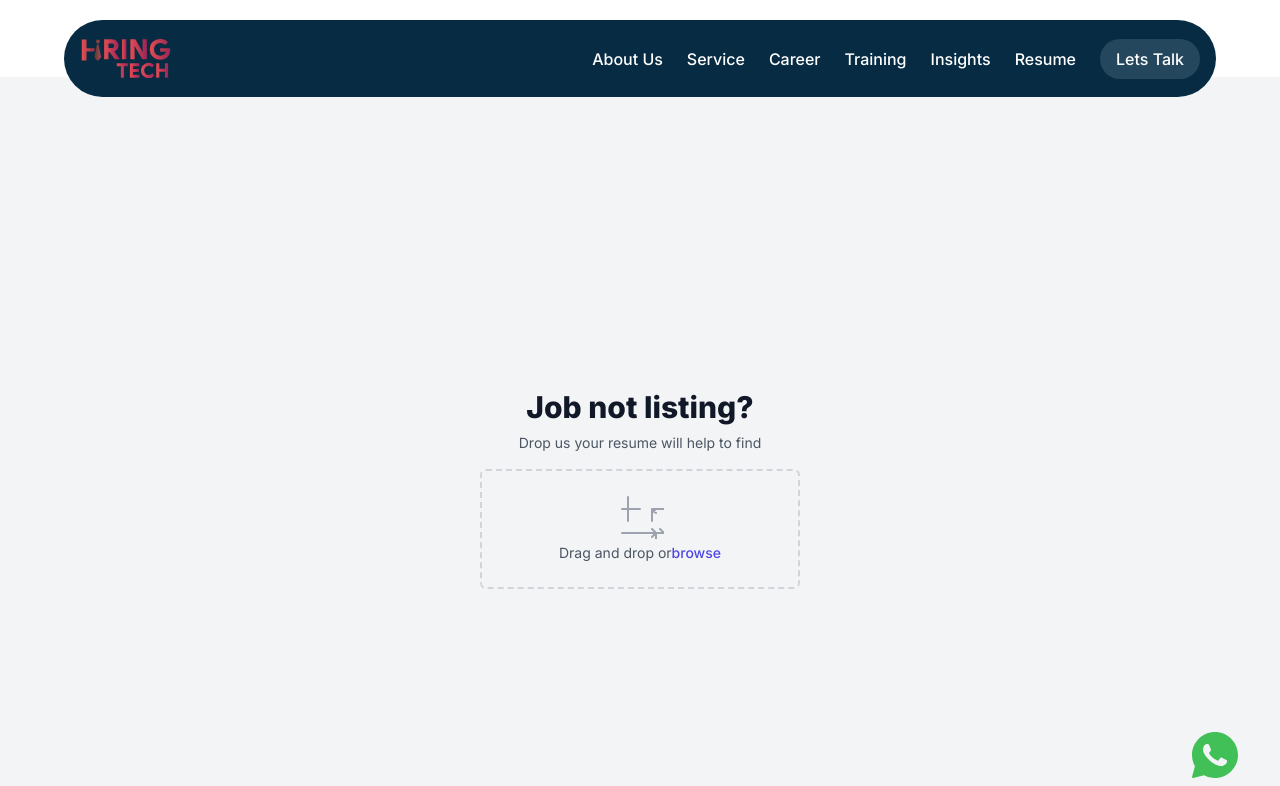
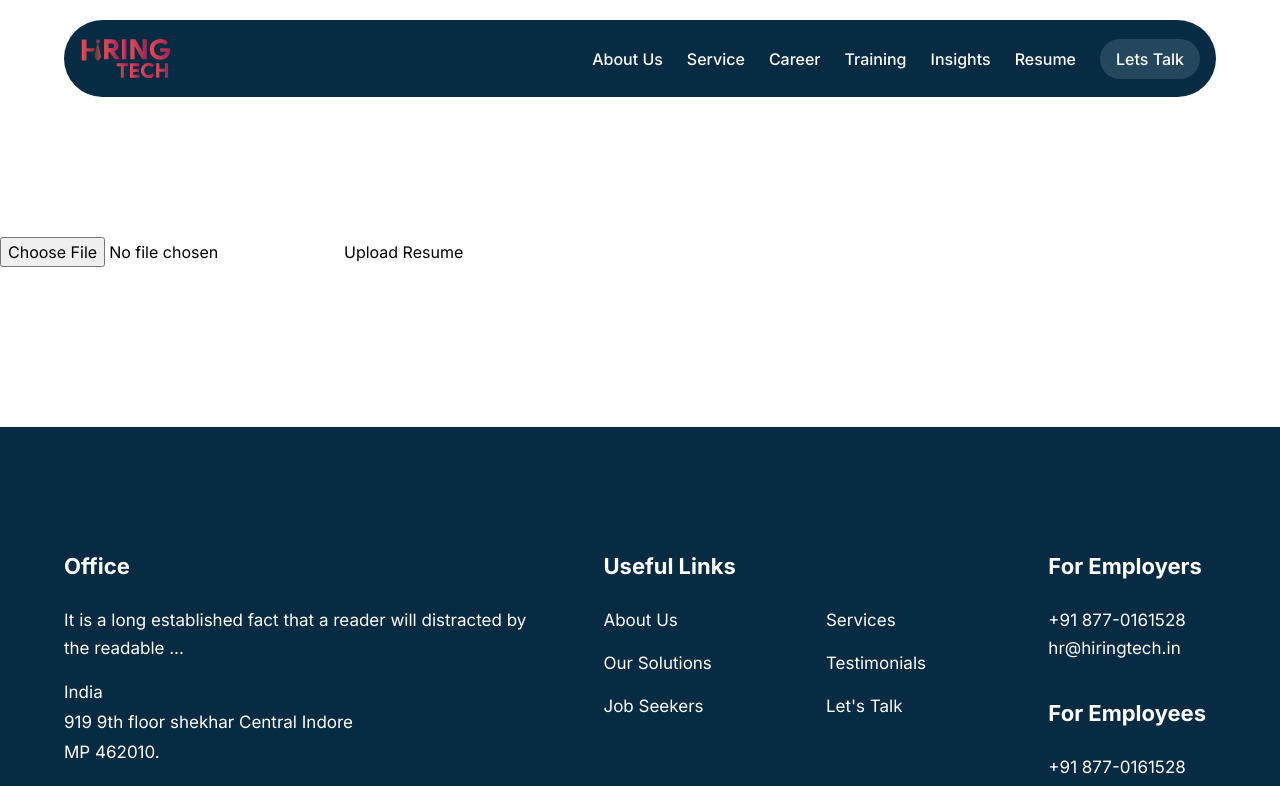
Before and after one commit to Amankapil/NextJS-app, a Next.js app: page /drop-resume in a window 1280 px wide. Shown: the top 786 px of the page. Built offline with nearby package versions, Linux system fonts and the light colour scheme.

Commit message:
career select added

```diff
--- a/src/app/api/route.js
+++ b/src/app/api/route.js
@@ -14,6 +14,7 @@ export async function POST(req, res) {
       ECTC,
       location,
       Notice,
+      position,
     } = req.body; // Parse JSON data directly
     let passedValue = await new Response(req.body).text();
     let bodyreq = JSON.parse(passedValue);
@@ -35,7 +36,7 @@ export async function POST(req, res) {
       from: bodyreq.email,
       to: "hr@hiringtech.in",
       subject: "New Massage from website caerre page ",
-      text: `Name: ${bodyreq.name}\nEmail: ${bodyreq.email}\nResume-Link: ${bodyreq.resume}\nConact: ${bodyreq.number}\nexperience: ${bodyreq.experience}\nCTC: ${bodyreq.CTC}\nECTC: ${bodyreq.ECTC}\nlocation: ${bodyreq.location}\nNotice-Period: ${bodyreq.Notice}`,
+      text: `Name: ${bodyreq.name}\nEmail: ${bodyreq.email}\nResume-Link: ${bodyreq.resume}\nConact: ${bodyreq.number}\nexperience: ${bodyreq.experience}\nCTC: ${bodyreq.CTC}\nECTC: ${bodyreq.ECTC}\nlocation: ${bodyreq.location}\nNotice-Period: ${bodyreq.Notice}\nPosition:${bodyreq.position}`,
     };
 
     try {
--- a/src/app/api/upload/route.js
+++ b/src/app/api/upload/route.js
@@ -1,51 +1,42 @@
-// import multer from 'multer';
-// import nodemailer from 'nodemailer';
-// // import { json } from 'next/dist/server/response';
+import multer from "multer";
+import nodemailer from "nodemailer";
+// import { json } from 'next/dist/server/response';
 
-// const upload = multer({ dest: 'uploads/' });
+const upload = multer({ dest: "uploads/" });
 
-// export async function POST(req, res) {
-//   upload.single('file')(req, res, async (err) => {
-//     if (err) {
-//       console.error('Error uploading file:', err);
-//       return res.status(500).json({ error: 'Error uploading file' });
-//     }
+export async function POST(req, res) {
+  console.log(req.file);
+  console.log(req.body);
+  upload.single("file")(req, res, async (err) => {
+    const { path: filePath, originalname } = req.file;
 
-//     // Check if req.file exists
-//     if (!req.file) {
-//       console.error('No file uploaded');
-//       return res.status(400).json({ error: 'No file uploaded' });
-//     }
+    const transporter = nodemailer.createTransport({
+      service: "gmail",
+      auth: {
+        user: "aman@hiringtech.in",
+        pass: "hkhciawppvadmvyd",
+      },
+    });
 
-//     const { path: filePath, originalname } = req.file;
+    const mailData = {
+      from: "aman@hiringtech.in",
+      to: "amankapil60@gmail.com",
+      subject: "New Message from website career page",
+      attachments: [
+        {
+          filename: originalname,
+          path: filePath,
+        },
+      ],
+    };
 
-//     const transporter = nodemailer.createTransport({
-//       service: 'gmail',
-//       auth: {
-//         user: 'aman@hiringtech.in',
-//         pass: 'hkhciawppvadmvyd',
-//       },
-//     });
-
-//     const mailData = {
-//       from: 'aman@hiringtech.in',
-//       to: 'amankapil60@gmail.com',
-//       subject: 'New Message from website career page',
-//       attachments: [
-//         {
-//           filename: originalname,
-//           path: filePath,
-//         },
-//       ],
-//     };
-
-//     try {
-//       // Send the email
-//       await transporter.sendMail(mailData);
-//       return res.status(200).json({ message: 'Email sent successfully!' });
-//     } catch (error) {
-//       console.error('Error sending email:', error);
-//       return res.status(500).json({ message: 'Error sending email.' });
-//     }
-//   });
-// }
+    try {
+      // Send the email
+      await transporter.sendMail(mailData);
+      return res.status(200).json({ message: "Email sent successfully!" });
+    } catch (error) {
+      console.error("Error sending email:", error);
+      return res.status(500).json({ message: "Error sending email." });
+    }
+  });
+}
--- a/src/components/Footer/Footer.jsx
+++ b/src/components/Footer/Footer.jsx
@@ -43,7 +43,10 @@ const Footer = () => {
                         >
                           <Image src={tweet2} alt="" />
                         </Link>
-                        <Link target="_blank" href="https://x.com/">
+                        <Link
+                          target="_blank"
+                          href="https://twitter.com/HiringTech1"
+                        >
                           <Image src={tweet3} alt="" />
                         </Link>
                         <Link
--- a/src/components/careerpage/JobsPage.jsx
+++ b/src/components/careerpage/JobsPage.jsx
@@ -149,6 +149,7 @@ const JobsPage = () => {
   const [location, setLocation] = useState("");
   const [Notice, setNotice] = useState("");
   const [load, setLoad] = useState(false);
+  const [position, setPosition] = useState(false);
 
   const handleFilterChange = (e) => {
     setFilter(e.target.value);
@@ -189,6 +190,7 @@ const JobsPage = () => {
         ECTC: ECTC,
         location: location,
         Notice: Notice,
+        position: position,
       });
       if (response.status == 200) {
         // setLoad(true);
@@ -372,6 +374,22 @@ const JobsPage = () => {
                           required
                         />
                       </div>
+                      <div className="flex gap-4">
+                        <select
+                          value={position}
+                          onChange={(e) => setPosition(e.target.value)}
+                          className="w-full p-2 rounded-md mb-4 border border-gray-300 focus:outline-none focus:border-blue-500"
+                        >
+                          <option value="">Select Job Position</option>
+                          <option value="React dev">React dev</option>
+                          <option value="React Native">React Native</option>
+                          <option value="Java dev">Java dev</option>
+                          <option value="Us It  Recruiter ">
+                            Us It Recruiter
+                          </option>
+                          {/* Add more options as needed */}
+                        </select>
+                      </div>
                       <button
                         type="submit"
                         className="hover:bg-[#dc4c51] bg-[#062b43] text-white py-2 px-4 rounded-md w-full"
--- a/src/components/resume-drop/Resume.jsx
+++ b/src/components/resume-drop/Resume.jsx
@@ -4,84 +4,50 @@ import axios from "axios";
 import { useDropzone } from "react-dropzone";
 
 const Resume = () => {
-  const [uploadedFile, setUploadedFile] = useState(null);
-  const [uploadStatus, setUploadStatus] = useState("");
+  const [file, setFile] = useState(null);
 
-  const onDrop = async (acceptedFiles) => {
-    const file = acceptedFiles[0];
-    setUploadedFile(file);
+  const handleFileChange = (e) => {
+    setFile(e.target.files[0]);
+  };
 
+  const handleSubmit = async (e) => {
+    e.preventDefault();
+
+    // Ensure a file is selected
+    if (!file) {
+      console.log("No file selected");
+      return;
+    }
+
+    // Continue with form submission
     const formData = new FormData();
-    formData.append("file", file);
+    formData.append("resume", file);
+    // const formData = new FormData();
+    // formData.append("resume", file);
+    console.log(file);
+    console.log("FormData:", formData);
+    console.log(JSON.stringify(formData));
+    var options = { content: formData };
+    console.log(options);
+    for (var key of formData.entries()) {
+      console.log(key[0] + ", " + key[1]);
+    }
 
     try {
-      const response = await axios.post("/api/upload", formData, {
-        headers: {
-          "Content-Type": "multipart/form-data",
-        },
-      });
-      setUploadStatus("File uploaded successfully!");
+      const response = await axios.post("/api/upload", { formData });
+      console.log(response.data);
+      // Optionally, show a success message or redirect the user
     } catch (error) {
       console.error("Error uploading file:", error);
-      setUploadStatus("Error uploading file.");
+      // Handle error
     }
   };
 
-  const { getRootProps, getInputProps, isDragActive } = useDropzone({ onDrop });
-
   return (
-    <div className="min-h-screen flex items-center justify-center bg-gray-100 py-12 px-4 sm:px-6 lg:px-8">
-      <div className="max-w-md w-full space-y-8">
-        <div>
-          <h2 className="mt-6 text-center text-3xl font-extrabold text-gray-900">
-            Job not listing?
-          </h2>
-          <p className="mt-2 text-center text-sm text-gray-600">
-            Drop us your resume will help to find
-          </p>
-          <div
-            {...getRootProps()}
-            className={`mt-4 mx-auto max-w-xs flex justify-center px-6 pt-5 pb-6 border-2 border-gray-300 border-dashed rounded-md ${
-              isDragActive ? "bg-gray-100" : ""
-            }`}
-          >
-            <input {...getInputProps()} />
-            <div className="space-y-1 text-center cursor-pointer">
-              <svg
-                className="mx-auto h-12 w-12 text-gray-400"
-                stroke="currentColor"
-                fill="none"
-                viewBox="0 0 48 48"
-                aria-hidden="true"
-              >
-                <path
-                  strokeLinecap="round"
-                  strokeLinejoin="round"
-                  strokeWidth={2}
-                  d="M12 6v12m0 0v12m0-12h12m-12 0H6m34 0l-4 4m0-4l4 4m-4-4v12m0-12h12m0 24l-4-4m4 4l-4-4m4 4H6m34 0l-4 4m4-4l-4-4m4 4v12m0-12h12"
-                />
-              </svg>
-              <div className="flex text-sm text-gray-600 ">
-                <span>Drag and drop or </span>{" "}
-                <span className="font-medium text-indigo-600 hover:text-indigo-500">
-                  browse
-                </span>
-              </div>
-            </div>
-          </div>
-        </div>
-        {uploadedFile && (
-          <div className="text-center text-green-500">
-            <p>{uploadedFile.name} uploaded!</p>
-          </div>
-        )}
-        {uploadStatus && (
-          <div className="text-center text-red-500">
-            <p>{uploadStatus}</p>
-          </div>
-        )}
-      </div>
-    </div>
+    <form className="py-40" onSubmit={handleSubmit}>
+      <input type="file" onChange={handleFileChange} />
+      <button type="submit">Upload Resume</button>
+    </form>
   );
 };
 
```
